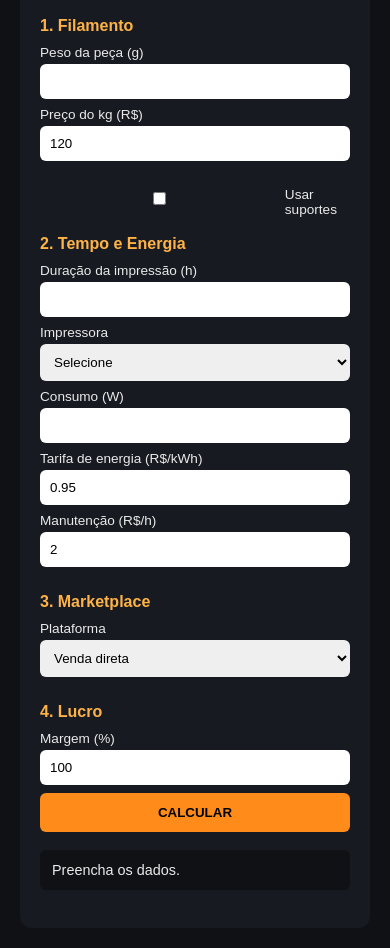
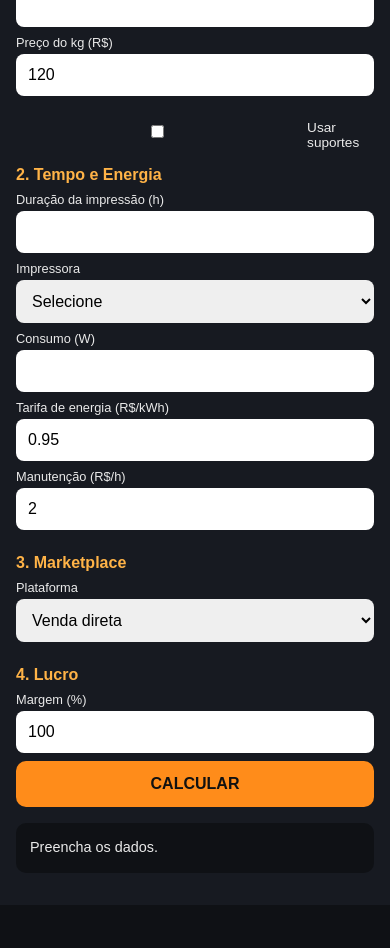
Before and after one commit to Efidiego/calculador-imp3d, a plain HTML site: page index.html in a window 390 px wide. Shown: the part 134-1082 px from the top of the page. After the commit the page ends 1039 px from the top, so only its background shows below. Drawn offline with Linux system fonts and the light colour scheme.

Commit message:
mobile first

```diff
--- a/style.css
+++ b/style.css
@@ -1,83 +1,107 @@
+/* RESET */
 * {
   box-sizing: border-box;
   margin: 0;
   padding: 0;
 }
 
+/* BASE */
 body {
   background: #0f1115;
-  font-family: Arial, sans-serif;
+  font-family: Arial, Helvetica, sans-serif;
   color: #eaeaea;
-  padding: 20px;
 }
 
+/* CONTAINER */
 .container {
-  max-width: 560px;
-  margin: auto;
+  width: 100%;
+  min-height: 100vh;
+  padding: 16px;
   background: #171a21;
-  padding: 20px;
-  border-radius: 12px;
 }
 
+/* TÍTULOS */
 h1 {
   text-align: center;
   color: #ff8c1a;
+  font-size: 1.4rem;
 }
 
 .subtitle {
   text-align: center;
-  font-size: 0.9rem;
-  margin-bottom: 20px;
+  font-size: 0.85rem;
   color: #aaa;
+  margin-bottom: 16px;
 }
 
 h2 {
   font-size: 1rem;
-  margin-bottom: 10px;
   color: #ffb347;
+  margin-bottom: 8px;
 }
 
+/* SEÇÕES */
 section {
-  margin-bottom: 18px;
+  margin-bottom: 16px;
 }
 
+/* LABELS */
 label {
-  font-size: 0.85rem;
+  font-size: 0.8rem;
   margin-bottom: 4px;
   display: block;
 }
 
-input, select {
+/* INPUTS */
+input,
+select {
   width: 100%;
-  padding: 10px;
+  padding: 12px;
   margin-bottom: 8px;
-  border-radius: 6px;
+  border-radius: 8px;
   border: none;
+  font-size: 1rem;
 }
 
+/* CHECKBOX */
 .checkbox {
   display: flex;
   align-items: center;
-  gap: 6px;
+  gap: 8px;
+  font-size: 0.85rem;
 }
 
+/* BOTÃO */
 button {
   width: 100%;
-  padding: 12px;
+  padding: 14px;
   background: #ff8c1a;
+  color: #111;
+  font-weight: bold;
   border: none;
-  border-radius: 6px;
-  font-weight: bold;
-  cursor: pointer;
+  border-radius: 10px;
+  font-size: 1rem;
 }
 
+/* RESULTADO */
 .resultado {
   background: #0f1115;
-  padding: 12px;
-  border-radius: 6px;
+  padding: 14px;
+  border-radius: 10px;
   font-size: 0.9rem;
+  line-height: 1.5;
 }
 
+/* OCULTOS */
 .hidden {
   display: none;
 }
+
+/* 📱 TELAS MAIORES */
+@media (min-width: 600px) {
+  .container {
+    max-width: 560px;
+    margin: auto;
+    border-radius: 12px;
+  }
+}
```
